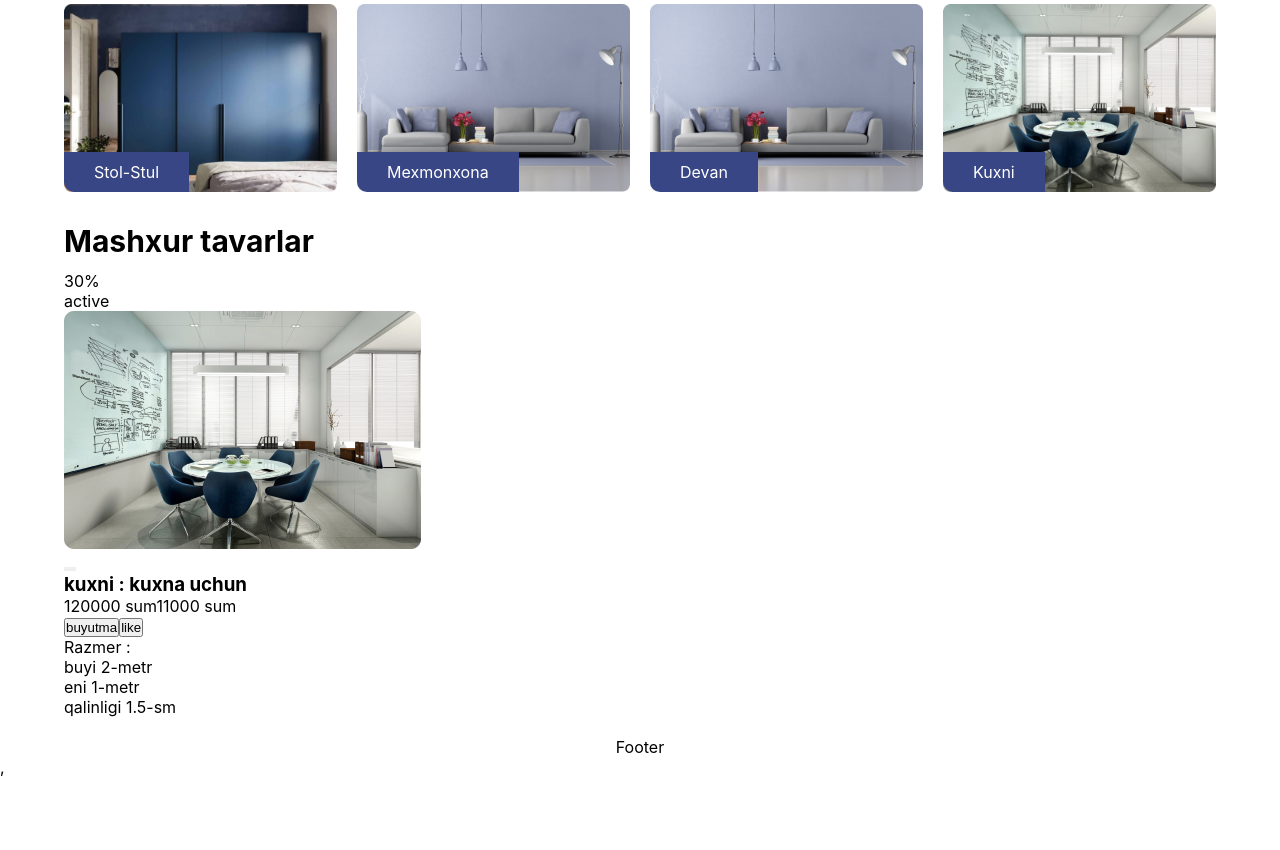
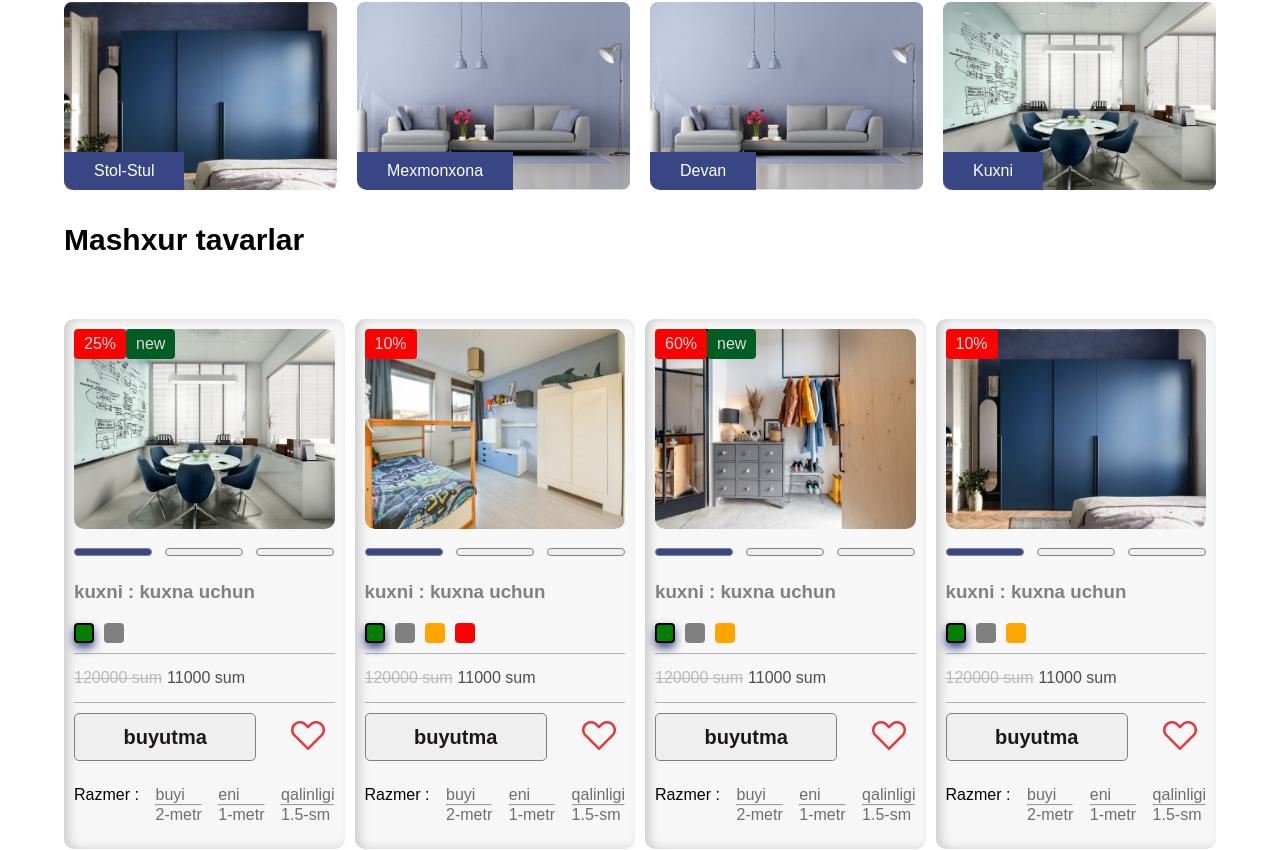
Before and after one commit to doniyor3534/Mebellar, a React (Create React App) app in the folder mebel/: page / in a window 1280 px wide. Shown: the part 912-1762 px from the top of the page. Before the commit the page ends 1689 px from the top, so only its background shows below. Built offline with nearby package versions, Linux system fonts and the light colour scheme.

Commit message:
doniyo3534

```diff
--- a/mebel/src/Pages/Home.js
+++ b/mebel/src/Pages/Home.js
@@ -1,9 +1,10 @@
-import React from 'react';
+import React, { useState } from 'react';
 import { Carousel } from 'react-carousel-minimal';
 import { useDispatch, useSelector } from 'react-redux';
+import { colorCounts, imgbtnCount } from '../redux/HomeReducer';
 
 function Home() {
-    const {caruselImg,katalog,data} = useSelector((state) => state.home)
+    const { caruselImg, katalog, data } = useSelector((state) => state.home)
     const dispatch = useDispatch()
 
     console.log(data);
@@ -16,7 +17,9 @@ function Home() {
         fontWeight: 'bold',
     }
     // ////////
-
+    const [buyurtma, setBuyurtma] = useState(false)
+    const [like, setLike] = useState(false)
+    const [colors, setColors] = useState(false)
     return (
         <div className='home'>
             <div className="sec1">
@@ -80,32 +83,43 @@ function Home() {
             <div className="mashxurtavarlar">
                 <h1 className="title">Mashxur tavarlar</h1>
                 <div className="mashxurtavarlarCards">
-                    <div className="card">
+                    {
+                        data.map((val) => (
+                            <div className="card" key={val.id}>
                                 <div className="positionCard">
-                            <div className="skitka">30%</div>
-                            <div className="active">active</div>
+                                    <div className={val.skitka > 0?"skitka active":"skitka"}>{val.skitka}%</div>
+                                    <div className={val.holati ?"new active":"new"}>new</div>
                                 </div>
-                        <img src="./img/katalog/1.png" alt="" className="cardimg" />
+                                <img src={val.img[`${val.imgbtnCount}`]} alt="" className="cardimg" />
                                 <div className="imgbtns">
-                            <button className="imgbtn"></button>
-                            <button className="imgbtn"></button>
-                            <button className="imgbtn"></button>
+                                    <button className={val.imgbtnCount === 0 ? "imgbtn active" : "imgbtn "} onClick={() => dispatch(imgbtnCount([val,0]))}></button>
+                                    <button className={val.imgbtnCount === 1 ? "imgbtn active" : "imgbtn "} onClick={() => dispatch(imgbtnCount([val,1]))}></button>
+                                    <button className={val.imgbtnCount === 2 ? "imgbtn active" : "imgbtn "} onClick={() => dispatch(imgbtnCount([val,2]))}></button>
                                 </div>
-                        <h3>kuxni : kuxna uchun</h3>
+                                <h3 className='razmertext'>kuxni : kuxna uchun</h3>
+                                <div className="colorbtnGroups">
+                                    {
+                                        val.color.map((v,e)=>(
+                                            <button className={val.colorCount === e?"colors active":"colors"} style={{background:v}} onClick={()=>dispatch(colorCounts([val,e]))} ></button>
+                                        ))
+                                    }
+                                </div>
                                 <div className="sena">
                                     <span className="underlinetext">120000 sum</span>
                                     <span className="activetext">11000 sum</span>
                                 </div>
                                 <div className="cardbtns">
-                            <button className="buyurtma">buyutma</button>
-                            <button className="like">like</button>
+                                    <button className={buyurtma ? "buyurtma active" : "buyurtma "} onClick={() => setBuyurtma(!buyurtma)}>buyutma</button>
+                                    <button className="like" onClick={() => setLike(!like)}>{like ? <img src="./img/katalog/Vector (2).png" alt="" /> : <img src="./img/katalog/Vector (1).png" alt="" />}</button>
                                 </div>
                                 <div className="razmer">
-                            Razmer : <p className="razmerbtn">buyi  2-metr</p>
-                                     <p className="razmerbtn">eni 1-metr</p>
-                                     <p className="razmerbtn">qalinligi 1.5-sm</p>
+                                    Razmer : <p className="razmerbtn">buyi <br /> <hr />  2-metr</p>
+                                    <p className="razmerbtn">eni <br /> <hr /> 1-metr</p>
+                                    <p className="razmerbtn">qalinligi <br /> <hr /> 1.5-sm</p>
                                 </div>
                             </div>
+                        ))
+                    }
                 </div>
             </div>
         </div>
--- a/mebel/src/Pages/Style.css
+++ b/mebel/src/Pages/Style.css
@@ -4,6 +4,7 @@
     box-sizing: border-box;
     text-decoration: none;
     list-style: none;
+    font-family:sans-serif;
 }
 
 button {
@@ -90,10 +91,12 @@ button {
     background-color: transparent;
     position: relative;
 }
-.navbtn img{
+
+.navbtn img {
     width: 30px;
     height: 30px;
 }
+
 .badge {
     position: absolute;
     bottom: 20px;
@@ -224,6 +227,7 @@ button {
     border-radius: 5px;
     overflow: hidden;
 }
+
 .katalogCards .card::after {
     position: absolute;
     top: 0;
@@ -241,10 +245,12 @@ button {
     opacity: 0;
     transform: scale(0);
 }
-.katalogCards .card:hover:after{
+
+.katalogCards .card:hover:after {
     opacity: 1;
     transform: scale(1);
 }
+
 .katalogCards .card img {
     width: 100%;
     height: 100%;
@@ -263,25 +269,184 @@ button {
 
 /* ///////// */
 
-.mashxurtavarlar{
+.mashxurtavarlar {
     width: 100%;
     height: auto;
     text-align: start;
 }
-.mashxurtavarlarCards{
+
+.mashxurtavarlarCards {
     width: 100%;
     height: auto;
     display: grid;
-    grid-template-columns: repeat();
+    grid-template-columns: repeat(4, auto);
+    justify-content: center;
+    gap: 10px;
+    padding: 50px 0px;
 }
 
+.mashxurtavarlarCards .card {
+    width: 100%;
+    height: min-content;
+    background-color: rgba(243, 241, 241, 0.545);
+    border-radius: 10px;
+    padding: 10px;
+    position: relative;
+    box-shadow: inset 5px 0px 10px rgba(178, 178, 178, 0.59);
+    transition: all 0.4s ease-in-out;
+    z-index: 1;
+}
+.mashxurtavarlarCards .card:hover {
+    z-index: 55;
+    box-shadow: inset 5px 0px 10px rgba(178, 178, 178, 0.546), 0px 10px 30px rgba(178, 178, 178, 0.546);
+}
 
+.positionCard {
+    position: absolute;
+    top: 0;
+    left: 0;
+    padding: 10px;
+    display: flex;
+}
 
+.skitka {
+    background-color: red;
+    color: rgb(224, 222, 222);
+    border-radius: 4px;
+    padding: 6px 10px;
+    display: none;
+}
+.skitka.active {
+    display: block;
+    background-color: red;
+    color: rgb(224, 222, 222);
+    border-radius: 4px;
+    padding: 6px 10px;
+}
 
+.new {
+    background-color: rgb(1, 93, 35);
+    color: rgb(224, 222, 222);
+    border-radius: 4px;
+    padding: 6px 10px;
+    display: none;
+}
+.new.active {
+    display: block;
+    background-color: rgb(1, 93, 35);
+    color: rgb(224, 222, 222);
+    border-radius: 4px;
+    padding: 6px 10px;
+}
+.cardimg {
+    width: 100%;
+    height: 200px;
+    border-radius: 10px;
+}
 
+.imgbtns {
+    width: 100%;
+    display: grid;
+    grid-template-columns: 30% 30% 30%;
+    justify-content: space-between;
+    gap: 5px;
+    padding: 15px 0px;
+}
 
+.imgbtn {
+    content: "";
+    background-color: #efefef;
+    padding: 3px;
+    border-radius: 10px;
+    border: 1px solid grey;
+}
 
+.imgbtn.active {
+    background-color: #384685;
+}
 
+.razmertext {
+    padding: 10px 0px;
+    color: grey;
+}
+.colorbtnGroups{
+    padding: 10px 0px;
+    display: flex;
+    justify-content: start;
+    gap: 10px;
+}
+
+.colors{
+    width: 20px;
+    height: 20px;
+    content: "";
+    background-color: grey;
+    border: none;
+    border-radius: 4px;
+}
+.colors.active{
+    border: 2px solid black;
+    box-shadow: 0px 5px 10px   #384685;
+}
+.sena {
+    display: flex;
+    gap: 5px;
+    border-top: 1px solid rgb(179, 177, 177);
+    border-bottom: 1px solid rgb(179, 177, 177);
+    padding: 15px 0px;
+}
+
+.underlinetext {
+    text-decoration: line-through;
+    color: rgb(186, 184, 184);
+}
+
+.activetext {
+    color: rgb(76, 76, 76);
+    font-weight: 500;
+}
+
+.cardbtns {
+    display: grid;
+    grid-template-columns: 70% 20%;
+    justify-content: space-between;
+    padding: 10px 0px;
+}
+
+.buyurtma {
+    padding: 10px;
+    border: 1px solid grey;
+    border-radius: 5px;
+    font-style: normal;
+    font-weight: 700;
+    font-size: 20px;
+    line-height: 26px;
+    color: #1D1818;
+    transition: all 0.2s ease-in-out;
+}
+.buyurtma:hover {
+    background-color: #3846858a;
+    color: white;
+}
+.buyurtma.active {
+    background-color: #384685;
+    color: white;
+}
+.like{
+    border:none;
+    background-color: transparent;
+}
+
+.razmer{
+    display: flex;
+    justify-content: space-between;
+    font-weight: 500;
+    padding: 15px 0px;
+}
+.razmerbtn{
+    color: rgb(110, 110, 110);
+    font-weight: 500;
+}
 
 
 
@@ -302,16 +467,20 @@ button {
     .navbarHead {
         justify-content: center;
     }
-    .imgcard{
+
+    .imgcard {
         padding: 10px 0px;
     }
-    .header a{
+
+    .header a {
         font-size: 12px;
     }
-    .navbarBtns{
+
+    .navbarBtns {
         display: none;
         transition: all 0.5s ease-out;
     }
+
     .navbarBtns.active {
         position: fixed;
         bottom: 10vh;
@@ -347,40 +516,49 @@ button {
         justify-content: space-around;
         padding: 0px 10%;
     }
-    .mdiaNav button{
+
+    .mdiaNav button {
         border: none;
         background-color: transparent;
         cursor: pointer;
     }
-    .title{
+
+    .title {
         padding: 10px 10px;
     }
+
     /* ///////// */
-    .cards{
+    .cards {
         display: grid;
         grid-template-columns: 80%;
         row-gap: 10px;
         justify-content: center;
     }
-    .bizningA{
+
+    .bizningA {
         padding: 20px 0px;
     }
-    .katalogCards{
+
+    .katalogCards {
         grid-template-columns: repeat(2, auto);
         gap: 5px;
     }
-    .katalogCards .card .text{
+
+    .katalogCards .card .text {
         padding: 5px 10px;
     }
+
     /* ///////// */
 
 
 
 
 
-    .home{
+    .home {
         padding: 10px 0px;
     }
-
+    .mashxurtavarlarCards{
+        grid-template-columns:95%;
+    }
 
 }
--- a/mebel/src/redux/HomeReducer.js
+++ b/mebel/src/redux/HomeReducer.js
@@ -61,12 +61,15 @@ const initialState = {
           './img/katalog/3.png',
         ],
         sort:'kuxni',
+        imgbtnCount:0,
+        colorCount:0,
+        color:['green','grey'],
         like:false,
         count:0,
         razmer:{buyi:'2-metr',eni:'1-metr',qalinligi:'1.5-sm'},
         narx:123000,
-        skitka:10,
-        holati:false
+        skitka:25,
+        holati:true
       },
       {
         id:2,
@@ -77,6 +80,9 @@ const initialState = {
           './img/katalog/3.png',
         ],
         sort:'kuxni',
+        imgbtnCount:0,
+        colorCount:0,
+        color:['green','grey','orange','red'],
         like:false,
         count:0,
         razmer:{buyi:'2-metr',eni:'1-metr',qalinligi:'1.5-sm'},
@@ -93,12 +99,15 @@ const initialState = {
           './img/katalog/3.png',
         ],
         sort:'kuxni',
+        imgbtnCount:0,
+        colorCount:0,
+        color:['green','grey','orange'],
         like:false,
         count:0,
         razmer:{buyi:'2-metr',eni:'1-metr',qalinligi:'1.5-sm'},
         narx:123000,
-        skitka:10,
-        holati:false
+        skitka:60,
+        holati:true
       },
       {
         id:4,
@@ -109,6 +118,9 @@ const initialState = {
           './img/katalog/3.png',
         ],
         sort:'kuxni',
+        imgbtnCount:0,
+        colorCount:0,
+        color:['green','grey','orange'],
         like:false,
         count:0,
         razmer:{buyi:'2-metr',eni:'1-metr',qalinligi:'1.5-sm'},
@@ -125,11 +137,14 @@ const initialState = {
           './img/katalog/3.png',
         ],
         sort:'kuxni',
+        imgbtnCount:0,
+        colorCount:0,
+        color:['green','grey','orange','red'],
         like:false,
         count:0,
         razmer:{buyi:'2-metr',eni:'1-metr',qalinligi:'1.5-sm'},
         narx:123000,
-        skitka:10,
+        skitka:50,
         holati:false
       },
     ]
@@ -139,15 +154,11 @@ const initialState = {
     name: 'home',
     initialState,
     reducers: {
-      increment: (state) => {
-        // Redux Toolkit allows us to write "mutating" logic in reducers. It
-        // doesn't actually mutate the state because it uses the Immer library,
-        // which detects changes to a "draft state" and produces a brand new
-        // immutable state based off those changes
-        state.value += 1
+      imgbtnCount: (state,action) => {
+          state.data =  state.data.map((val)=>val.id === action.payload[0].id? {...action.payload[0],imgbtnCount :  action.payload[1]}:val )
       },
-      decrement: (state) => {
-        state.value -= 1
+      colorCounts: (state,action) => {
+        state.data =  state.data.map((val)=>val.id === action.payload[0].id? {...action.payload[0],colorCount :  action.payload[1]}:val )
       },
       incrementByAmount: (state, action) => {
         state.value += action.payload
@@ -156,6 +167,6 @@ const initialState = {
   })
 
   // Action creators are generated for each case reducer function
-  export const { increment, decrement, incrementByAmount } = HomeReducer.actions
+  export const { imgbtnCount, colorCounts, incrementByAmount } = HomeReducer.actions
 
   export default HomeReducer.reducer
```
Also changed, not shown: mebel/public/img/katalog/Vector (1).png (added), mebel/public/img/katalog/Vector (2).png (added). Lines whose indentation alone changed are shown as unchanged.
